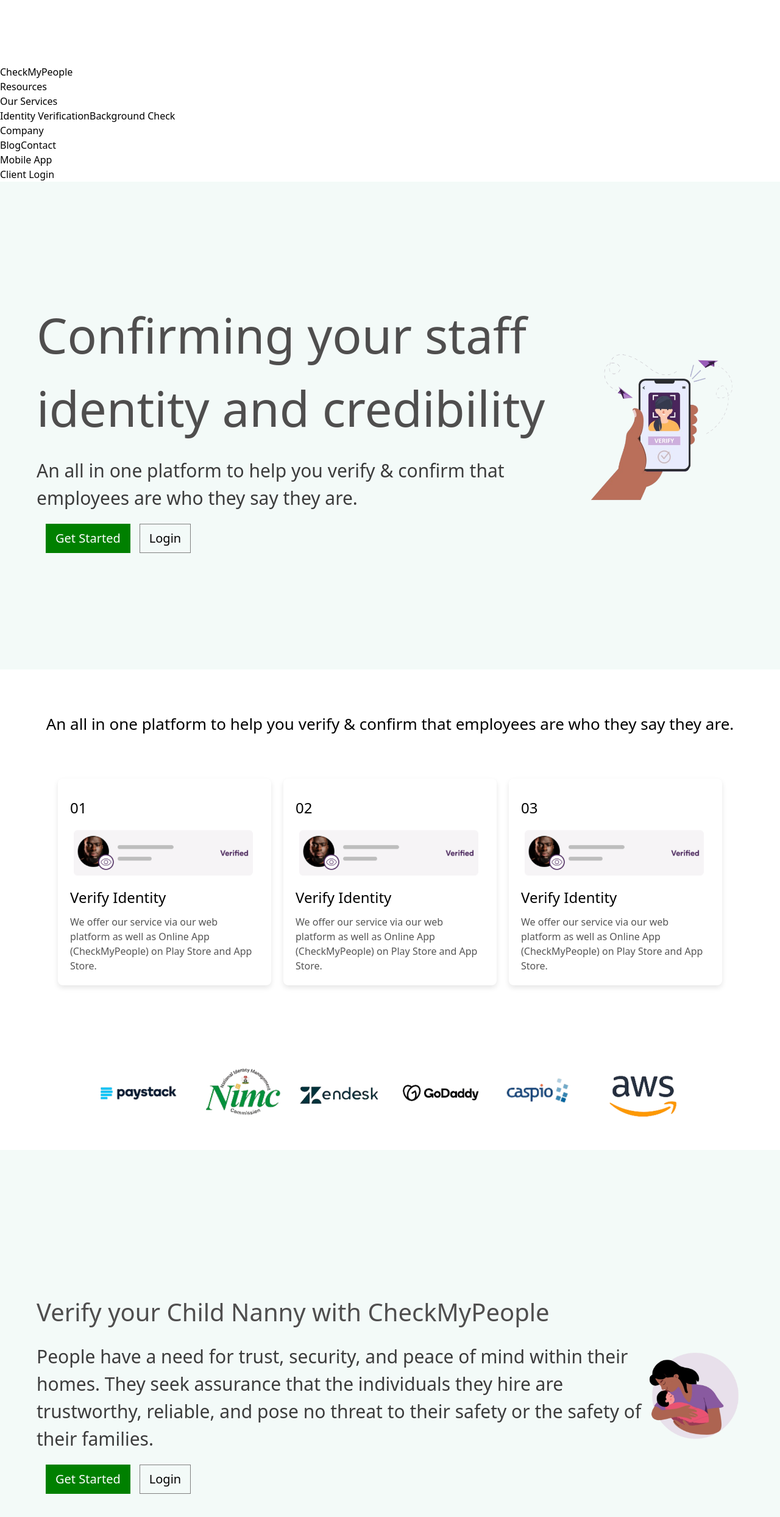
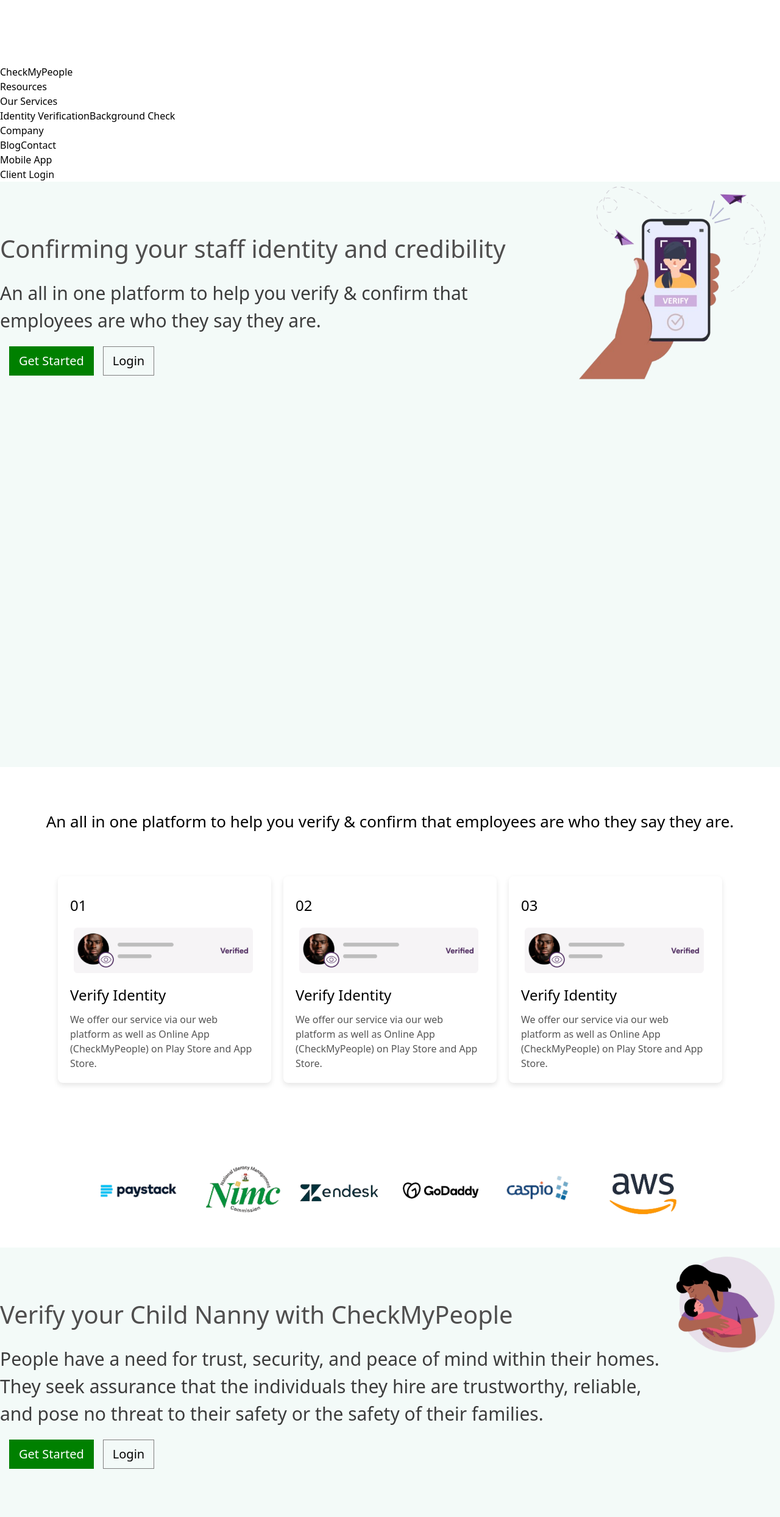
Before and after one commit to janeAnezi/check_my_people, a React (Vite) app: page / in a window 1280 px wide. Shown: the part 1174-3662 px from the top of the page at 61% size. Built offline with nearby package versions, Linux system fonts and the light colour scheme.

Commit message:
minimize components

```diff
--- a/src/App.css
+++ b/src/App.css
@@ -34,17 +34,15 @@
 
 .home {
   display: flex;
-  justify-content: center;
-  align-items: center;
-  padding: 0 60px;
   background-color: rgb(243, 250, 248);
-  height: 100vh;
+  height: 120vh;
 
   .left {
 
     h1 {
-      font-size: 80px;
+      font-size: 40px;
       color: rgb(79, 78, 78);
+      padding-top: 80px;
     }
 
     p {
@@ -141,17 +139,15 @@
 
 .home-driver {
   display: flex;
-  justify-content: center;
-  align-items: center;
-  padding: 0 60px;
   background-color: rgb(243, 250, 248);
-  height: 100vh;
+  height: 150vh;
 
   .left {
 
     h1 {
       font-size: 40px;
       color: rgb(79, 78, 78);
+      padding-top: 80px;
     }
 
     p {
--- a/src/App.jsx
+++ b/src/App.jsx
@@ -1,15 +1,13 @@
 // import NavBar from './Components/NavBar'
 import './App.css'
 import Home from './Components/Home'
-import Driver from './Components/Driver'
-import ChildNanny from './Components/ChildNanny'
+import SectionO from './Components/SectionO'
 import Platform from './Components/Platform'
 import homeImage from '../src/assets/home.png'
 import nannyImg from '../src/assets/nanny.png'
 import cookImg from '../src/assets/cook.png'
 import driverImg from '../src/assets/driver.png'
 import Cook from './Components/Cook'
-import SignUpCard from './Components/SignUpCard'
 import Footer from './Components/Footer'
 import NewNav from './Components/newNav'
 
@@ -23,10 +21,14 @@
       <NewNav />
       <Home heading='Confirming your staff identity and credibility' par='An all in one platform to help you verify & confirm that employees are who they say they are.' imgScr={homeImage} btnOne='Get Started' btnTwo='Login' />
       <Platform />
-      <ChildNanny heading='Verify your Child Nanny with CheckMyPeople' par='People have a need for trust, security, and peace of mind within their homes. They seek assurance that the individuals they hire are trustworthy, reliable, and pose no threat to their safety or the safety of their families.' imgScr={nannyImg} btnOne='Get Started' btnTwo='Login'/>
+      <SectionO heading='Verify your Child Nanny with CheckMyPeople' par='People have a need for trust, security, and peace of mind within their homes. They seek assurance that the individuals they hire are trustworthy, reliable, and pose no threat to their safety or the safety of their families.' imgScr={nannyImg} btnOne='Get Started' btnTwo='Login'/>
       <Cook heading='Verify your Cook & Househelp with CheckMyPeople' par='Employee identification and verification helps allay security concerns by verifying the background and identity of potential employees, reducing the risk of hiring individuals with criminal records or questionable backgrounds.' imgScr={cookImg} btnOne='Get Started' btnTwo='Login'/>
-      <Driver heading='Verify your Driver and Security Staff with CheckMyPeople' par='Employee identification and Verification can help validate the qualifications, skills, and work experience of potential employees, ensuring that they possess the necessary expertise for the job.' imgScr={driverImg} btnOne='Get Started' btnTwo='Login'/>
-      <SignUpCard />
+      <SectionO heading='Verify your Driver and Security Staff with CheckMyPeople' par='Employee identification and Verification can help validate the qualifications, skills, and work experience of potential employees, ensuring that they possess the necessary expertise for the job.' imgScr={driverImg} btnOne='Get Started' btnTwo='Login'/>
+      <div className='signupcard'>
+        <h1>Get started today</h1>
+        <p>Create a free account. Start collecting better research data today — no credit card or contract required. Full name. Email address. Password.</p>
+        <button>Sign Up</button>
+      </div>
       <Footer />
     </>
   )
--- a/src/Components/Driver.jsx
+++ /dev/null
@@ -1,17 +0,0 @@
-
-
-export default function Driver({heading, par, btnOne, btnTwo, imgScr}) {
-    return (
-      <div className='home-driver'>
-          <div className='left'>
-              <h1>{heading}</h1>
-              <p>{par}</p>
-              <div>
-                  <button className='get-started-btn'>{btnOne} </button>
-                  <button className='login-btn'>{btnTwo}</button>
-              </div>
-          </div>
-          <div><img src={imgScr} alt="a hand with directional arrow" /></div>
-      </div>
-    )
-  }
--- a/src/Components/NewNav.jsx
+++ b/src/Components/NewNav.jsx
@@ -19,7 +19,7 @@
   return (
     <nav
       className={`fixed top-0 left-0 right-0 z-50 flex items-center justify-between px-8 py-2 transition-all duration-500 ${
-        scrolled ? 'w-full bg-white shadow-lg' : 'w-[90%] bg-white m-auto mt-4'
+        scrolled ? 'w-full bg-white shadow-lg' : 'w-[90%] bg-white m-auto mt-2 text-sm'
       }`}
     >
       {/* Logo */}
--- a/src/Components/Platform.jsx
+++ b/src/Components/Platform.jsx
@@ -1,6 +1,13 @@
 import Imag01 from '../assets/cardimag01.png'
 import Card from './Card'
-import PlatformSlide from './PlatformSlide'
+
+import img1 from '../assets/logo02.png'
+import img2 from '../assets/logo03.png'
+import img3 from '../assets/logo07.png'
+import img4 from '../assets/logo04.png'
+import img5 from '../assets/logo05.png'
+import img6 from '../assets/logo06.png'
+
 
 export default function Platform() {
   return (
@@ -25,7 +32,14 @@
             </Card>
         </div>
         </div>
-        <PlatformSlide />
+        <div className='logo-slide'>
+            <img src={img1} alt="company logo" />
+            <img src={img2} alt="company logo" />
+            <img src={img3} alt="company logo" />
+            <img src={img4} alt="company logo" />
+            <img src={img5} alt="company logo" />
+            <img src={img6} alt="company logo" />
+        </div>
     </div>
   )
 }
--- a/src/Components/PlatformSlide.jsx
+++ /dev/null
@@ -1,19 +0,0 @@
-import img1 from '../assets/logo02.png'
-import img2 from '../assets/logo03.png'
-import img3 from '../assets/logo07.png'
-import img4 from '../assets/logo04.png'
-import img5 from '../assets/logo05.png'
-import img6 from '../assets/logo06.png'
-
-export default function PlatformSlide() {
-  return (
-    <div className='logo-slide'>
-      <img src={img1} alt="company logo" />
-      <img src={img2} alt="company logo" />
-      <img src={img3} alt="company logo" />
-      <img src={img4} alt="company logo" />
-      <img src={img5} alt="company logo" />
-      <img src={img6} alt="company logo" />
-    </div>
-  )
-}
--- a/src/Components/SignUpCard.jsx
+++ /dev/null
@@ -1,11 +0,0 @@
-import React from 'react'
-
-export default function SignUpCard() {
-  return (
-    <div className='signupcard'>
-      <h1>Get started today</h1>
-      <p>Create a free account. Start collecting better research data today — no credit card or contract required. Full name. Email address. Password.</p>
-      <button>Sign Up</button>
-    </div>
-  )
-}
```
Also changed, not shown: src/Components/DropButton.jsx (deleted, +0 -42 lines), src/Components/NavBar.jsx (deleted, +0 -18 lines), src/Components/SectionO.jsx (renamed from src/Components/ChildNanny.jsx).
